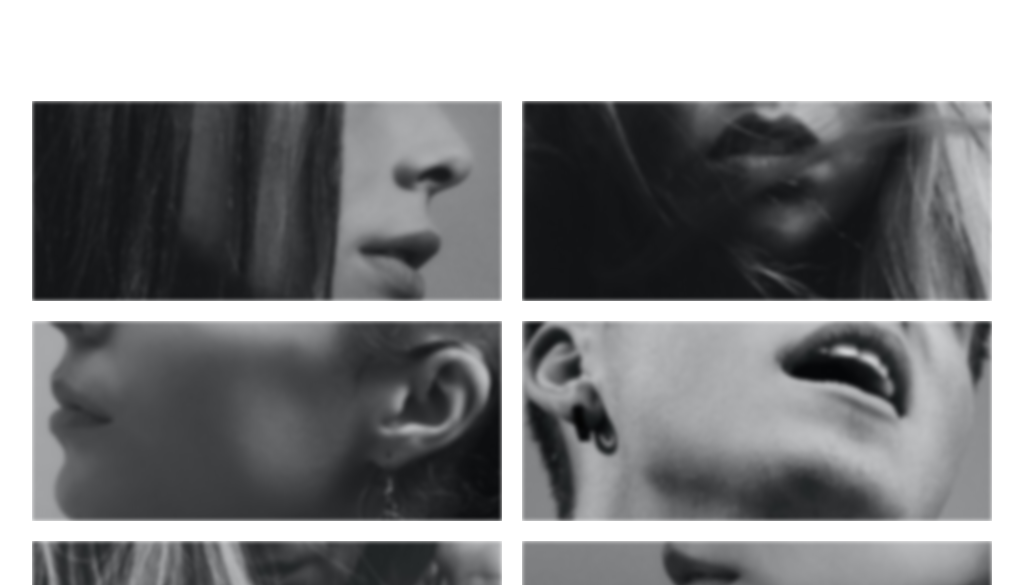
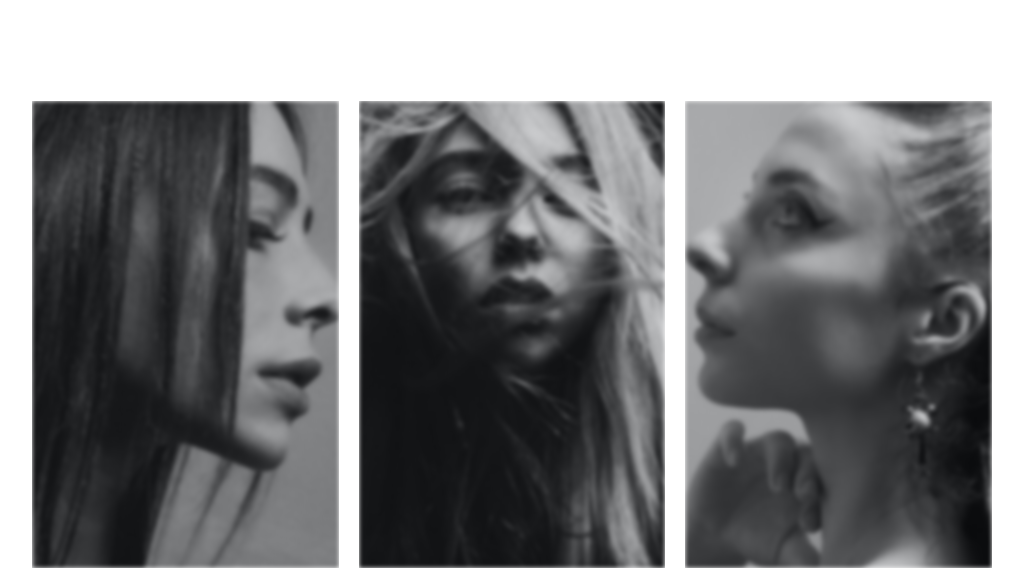
Before and after one commit to Fuadmikayil/Photography-Grid, a plain HTML site: page index.html in a window 1280 px wide. Shown: the part 189-774 px from the top of the page, without its empty margins (128-1151 px from the left). Drawn offline with Linux system fonts and the light colour scheme.

Commit message:
grid-auto-rows delet

```diff
--- a/style.css
+++ b/style.css
@@ -12,8 +12,6 @@ h1{
     width: 75%;
     margin: 0 auto;
     padding-bottom: 50px;
-	grid-template-columns: repeat(auto-fit, minmax(400px, 1fr));
-	grid-auto-rows: 200px;
 }
 .hiro>.img_wrapper{
     overflow: hidden;
```
